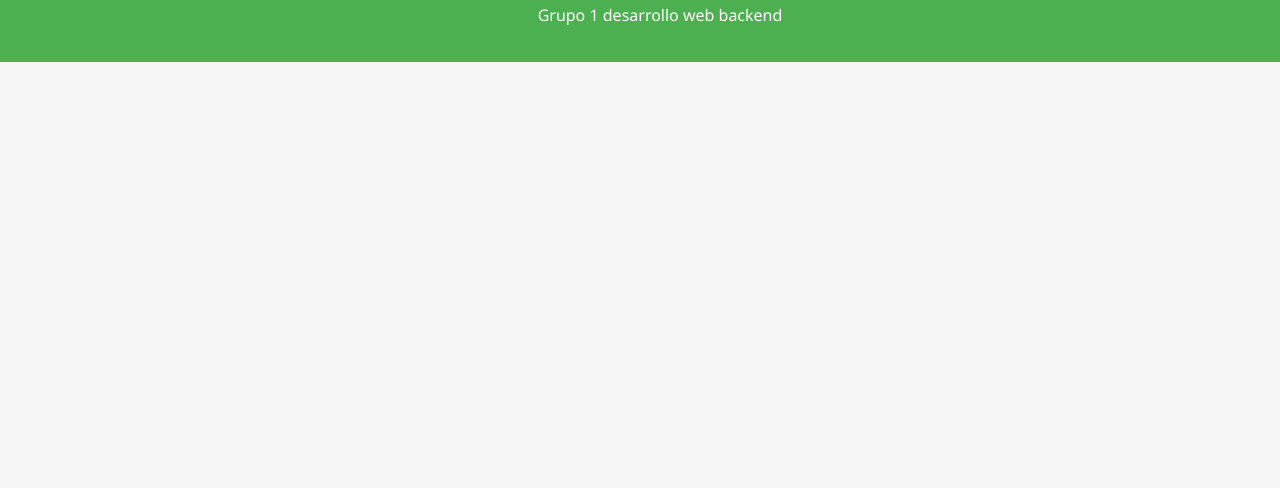
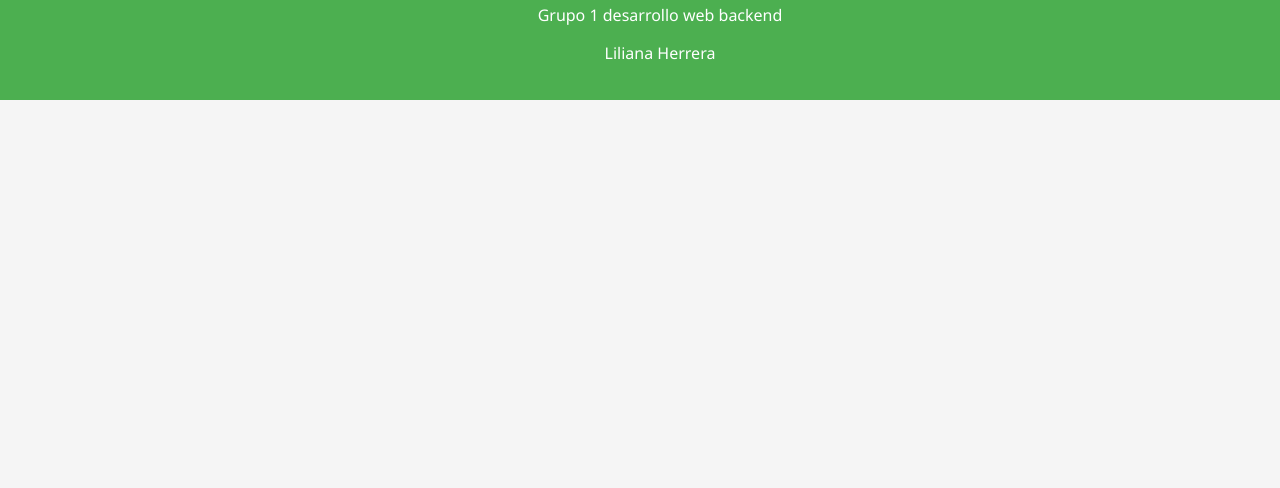
Before and after one commit to llherrerap/taller-hospital1-liliana, a plain HTML site: page index.html in a window 1280 px wide. Shown: the part 312-800 px from the top of the page. Drawn offline with Linux system fonts and the light colour scheme.

Commit message:
Agregue mi nombre

```diff
--- a/index.html
+++ b/index.html
@@ -22,6 +22,7 @@
         <footer>
             <h2>Realizado por:</h2>
             <p>Grupo 1 desarrollo web backend</p>
+            <p>Liliana Herrera</p>
         </footer>
     </div>
 </body>
```
